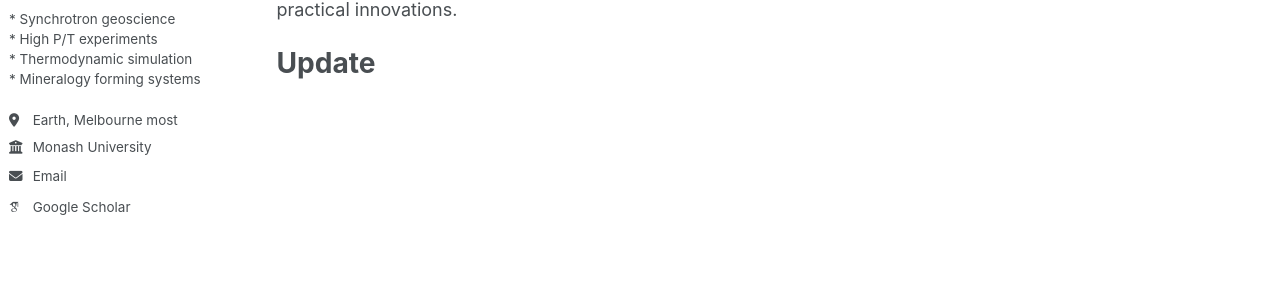
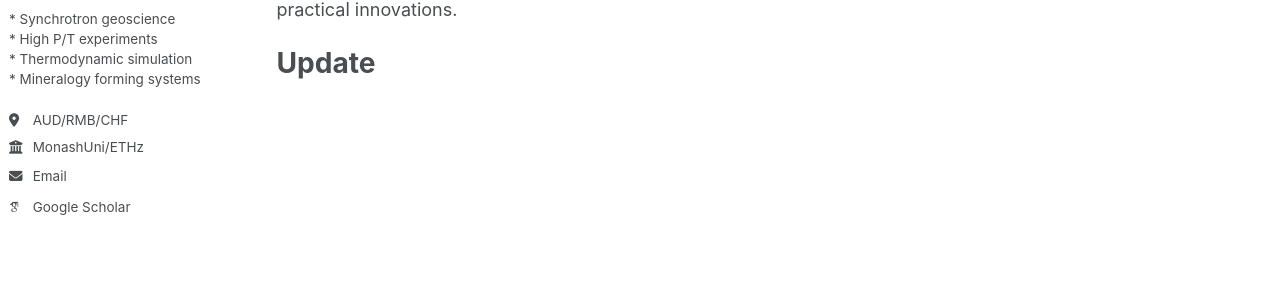
Before and after one commit to bhchemx/bhchemx.github.io, a Jekyll site: the page built from _pages/about.md, in a window 1280 px wide. Shown: the part 314-619 px from the top of the page. Built offline with Jekyll 4.4.1, drawn with Linux system fonts in a browser that asks for light colours; some web fonts are replaced.

Commit message:
Update _config.yml

```diff
--- a/_config.yml
+++ b/_config.yml
@@ -26,8 +26,8 @@ author:
   name             : "Bin Hu"
   pronouns         : # example: "she/her"
   bio              : "* Synchrotron geoscience<br>* High P/T experiments<br>* Thermodynamic simulation<br>* Mineralogy forming systems"
-  location         : "Earth, Melbourne most"
-  employer         : "Monash University"
+  location         : "AUD/RMB/CHF"
+  employer         : "MonashUni/ETHz"
   uri              : # URL
   email            : "binhuinbox@gmail.com"
 
```
